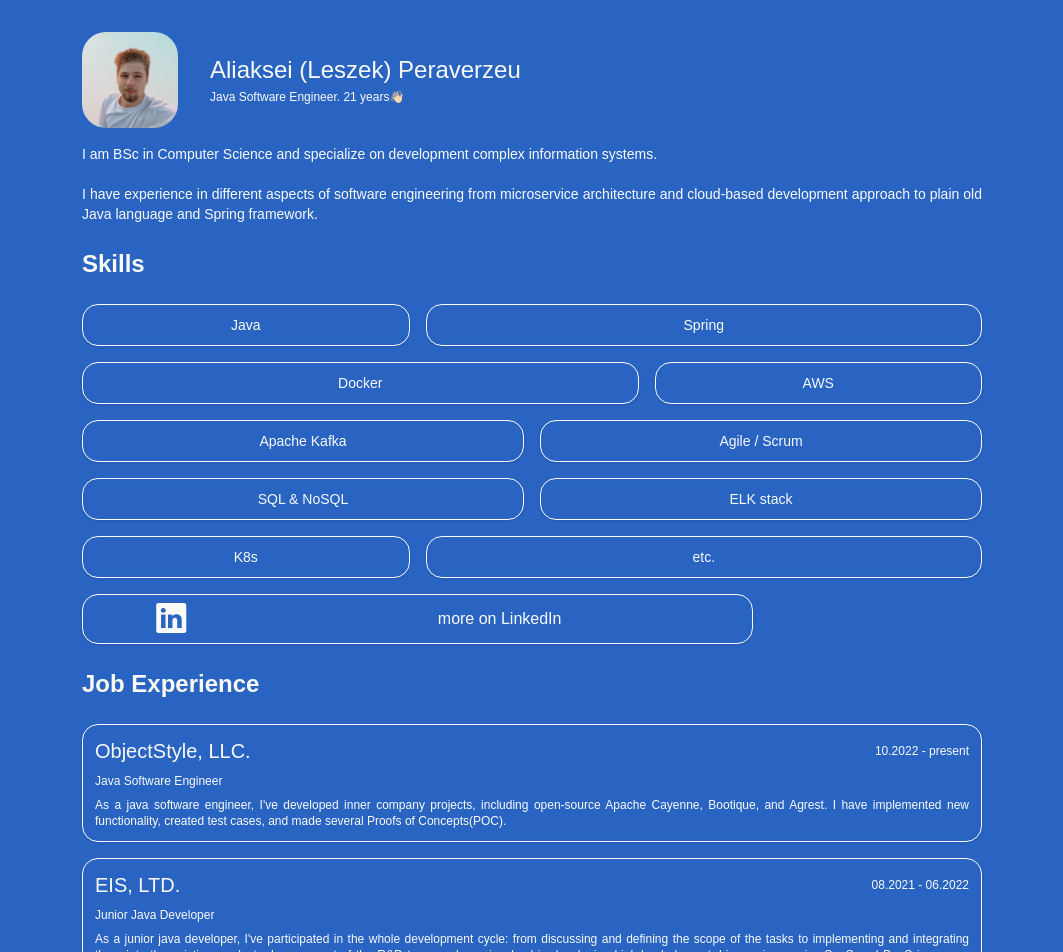
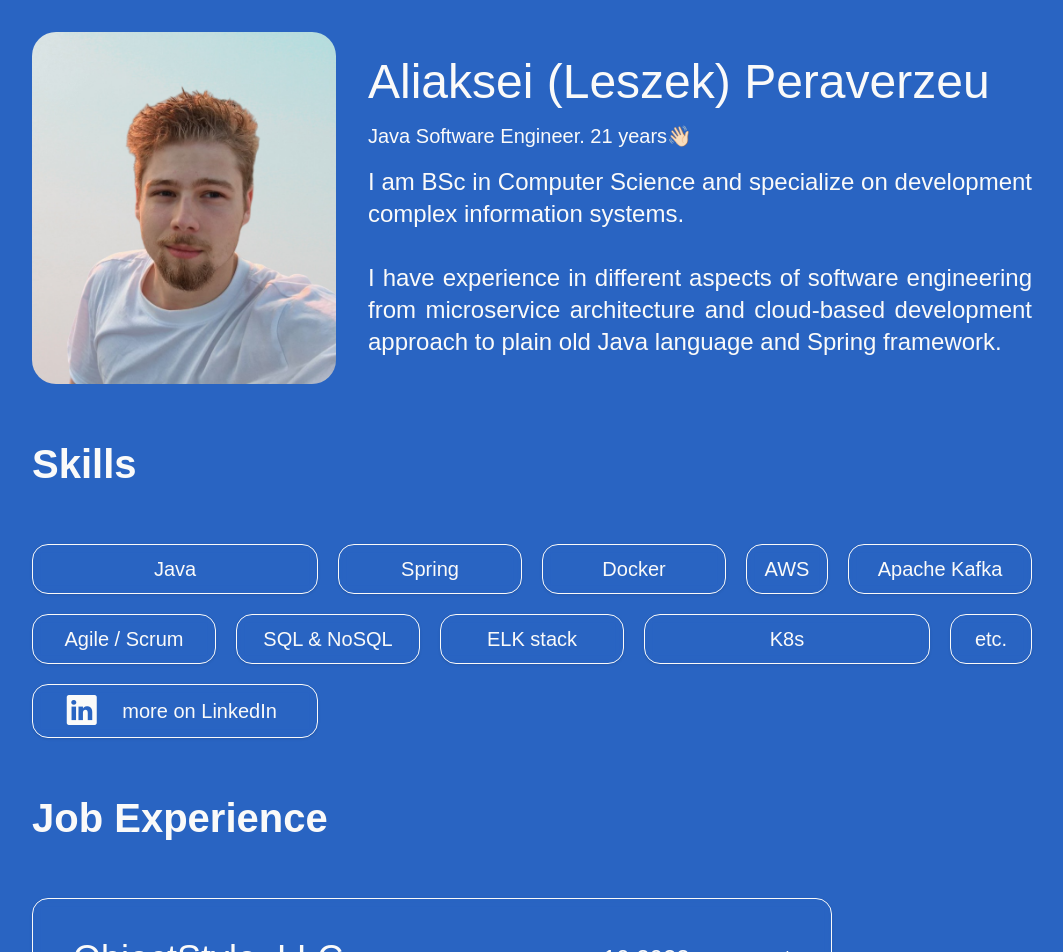
Before and after one commit to aperaverzeu/aperaverzeu.github.io, a React (Vite) app: page / in a window 1280 px wide. Shown: the top 952 px of the page, without its empty margins (108-1171 px from the left). Built offline with nearby package versions, Linux system fonts and the light colour scheme.

Commit message:
add responsible design

```diff
--- a/src/App.tsx
+++ b/src/App.tsx
@@ -6,7 +6,7 @@ import Contacts from "./components/Contacts.tsx";
 
 export default function App() {
     return (
-        <div className="w-80 lg:w-[56.25rem]">
+        <div className="app">
             <Header/>
             <Skills/>
             <Job/>
--- a/src/components/About.tsx
+++ b/src/components/About.tsx
@@ -1,9 +1,9 @@
 export default function About() {
     return (
-        <div className="flex flex-col">
+        <div className="flex flex-col lg:w-[62.5rem]">
             <p className="heading">About</p>
-            <div className="flex flex-col space-y-6 text-justify">
-                <div className="flex flex-col space-y-3">
+            <div className="flex flex-col lg:flex-row space-y-6 lg:space-y-0 lg:space-x-20 text-justify">
+                <div className="flex flex-col space-y-3 lg:space-y-10 lg:w-[28rem]">
                     <p>
                         I like cycling, enjoy creating music and writing science-like article.
                     </p>
@@ -12,7 +12,7 @@ export default function About() {
                         Polish, Czech, Ukrainian and I wanna learn Chinese, and German.
                     </p>
                 </div>
-                <div className="flex flex-col space-y-3">
+                <div className="flex flex-col space-y-3 lg:w-[28rem]">
                     <p>
                         I have been participating in university volunteering movement, where
                         I was a teacher of CS and Java for freshmen.
--- a/src/components/Contacts.tsx
+++ b/src/components/Contacts.tsx
@@ -2,7 +2,7 @@ export default function Contacts() {
     return (
         <div className="flex flex-col">
             <p className="heading">Contacts</p>
-            <div className="flex flex-col space-y-4">
+            <div className="flex flex-col space-y-4 lg:flex-row lg:space-y-0 lg:space-x-20">
                 <div className="flex flex-row justify-center items-center rounded-2xl w-full border border-stone-50 p-2">
                     <i className="bi bi-linkedin text-3xl text-center w-1/5"/>
                     <p className="text-xl text-center w-4/5">LinkedIn</p>
--- a/src/components/Header.tsx
+++ b/src/components/Header.tsx
@@ -1,15 +1,26 @@
 export default function Header() {
     return (
         <div className="flex flex-col space-y-4">
-            <div className="flex flex-row space-x-8 ">
-                <img className="w-24 h-24 rounded-3xl object-cover"
+            <div className="flex flex-row space-x-8">
+                <img className="w-24 h-24 lg:w-[19rem] lg:h-[22rem] rounded-3xl object-cover"
                      src="/avatar.png" alt="avatar image"/>
-                <div className="flex flex-col space-y-1 self-center">
-                    <p className="text-2xl leading-tight font-medium">Aliaksei (Leszek) Peraverzeu</p>
-                    <p className="text-xs">Java Software Engineer. 21 years👋🏻</p>
+                <div className="flex flex-col space-y-1 lg:space-y-4 self-center">
+                    <p className="text-2xl lg:text-5xl leading-tight font-medium">Aliaksei (Leszek) Peraverzeu</p>
+                    <p className="text-xs lg:text-xl">Java Software Engineer. 21 years👋🏻</p>
+                    <div className="text-justify hidden lg:block text-2xl">
+                        <p>
+                            I am BSc in Computer Science and specialize on development complex information systems.
+                        </p>
+                        <br/>
+                        <p>
+                            I have experience in different aspects of software engineering from microservice
+                            architecture and cloud-based development approach to plain old Java language and Spring
+                            framework.
+                        </p>
+                    </div>
                 </div>
             </div>
-            <div className="text-justify">
+            <div className="text-justify lg:hidden">
                 <p>
                     I am BSc in Computer Science and specialize on development complex information systems.
                 </p>
--- a/src/components/Job.tsx
+++ b/src/components/Job.tsx
@@ -2,11 +2,11 @@ export default function Job() {
     return (
         <div className="flex flex-col">
             <p className="heading">Job Experience</p>
-            <div className="flex flex-col space-y-4">
+            <div className="flex flex-col space-y-4 lg:space-y-12">
                 <div className="job">
                     <div className="flex flex-row justify-between">
-                        <p className="self-center text-xl font-medium">ObjectStyle, LLC.</p>
-                        <p className="self-center">10.2022 - present</p>
+                        <p className="self-center text-xl lg:text-4xl font-medium">ObjectStyle, LLC.</p>
+                        <p className="self-center lg:text-2xl">10.2022 - present</p>
                     </div>
                     <p>Java Software Engineer</p>
                     <p className="text-justify">
@@ -18,8 +18,8 @@ export default function Job() {
                 </div>
                 <div className="job">
                     <div className="flex flex-row justify-between">
-                        <p className="self-center text-xl font-medium">EIS, LTD.</p>
-                        <p className="self-center">08.2021 - 06.2022</p>
+                        <p className="self-center text-xl lg:text-4xl font-medium">EIS, LTD.</p>
+                        <p className="self-center lg:text-2xl">08.2021 - 06.2022</p>
                     </div>
                     <p>Junior Java Developer</p>
                     <p className="text-justify">
--- a/src/components/Skills.tsx
+++ b/src/components/Skills.tsx
@@ -2,20 +2,20 @@ export default function Skills() {
     return (
         <div className="flex flex-col">
             <p className="heading">Skills</p>
-            <div className="grid grid-cols-8 gap-4">
-                <p className="skill col-span-3">Java</p>
-                <p className="skill col-span-5">Spring</p>
-                <p className="skill col-span-5">Docker</p>
-                <p className="skill col-span-3">AWS</p>
-                <p className="skill col-span-4">Apache Kafka</p>
-                <p className="skill col-span-4">Agile / Scrum</p>
-                <p className="skill col-span-4">SQL & NoSQL</p>
-                <p className="skill col-span-4">ELK stack</p>
-                <p className="skill col-span-3">K8s</p>
-                <p className="skill col-span-5">etc.</p>
-                <p className="skill-link col-span-6 flex flex-row justify-center items-center">
-                    <i className="bi bi-linkedin text-3xl text-center w-1/4"/>
-                    <p className="text-base text-center w-3/4">more on LinkedIn</p>
+            <div className="grid grid-cols-8 gap-4 lg:grid-cols-10 lg:gap-5">
+                <p className="skill col-span-3 lg:col-span-3">Java</p>
+                <p className="skill col-span-5 lg:col-span-2">Spring</p>
+                <p className="skill col-span-5 lg:col-span-2">Docker</p>
+                <p className="skill col-span-3 lg:col-span-1">AWS</p>
+                <p className="skill col-span-4 lg:col-span-2">Apache Kafka</p>
+                <p className="skill col-span-4 lg:col-span-2">Agile / Scrum</p>
+                <p className="skill col-span-4 lg:col-span-2">SQL & NoSQL</p>
+                <p className="skill col-span-4 lg:col-span-2">ELK stack</p>
+                <p className="skill col-span-3 lg:col-span-3">K8s</p>
+                <p className="skill col-span-5 lg:col-span-1">etc.</p>
+                <p className="skill-link col-span-6 lg:col-span-3 flex flex-row justify-center items-center">
+                    <i className="bi bi-linkedin text-3xl text-center w-1/2"/>
+                    <p className="text-start w-full lg:mr-6">more on LinkedIn</p>
                 </p>
             </div>
         </div>
--- a/src/index.css
+++ b/src/index.css
@@ -5,21 +5,25 @@
 @tailwind utilities;
 
 body {
-    @apply flex flex-col justify-center items-center p-8 bg-[#2964C2] text-stone-50 font-normal text-sm;
+    @apply flex flex-col justify-center items-center p-8 bg-[#2964C2] text-stone-50 font-normal text-sm lg:text-xl;
+}
+
+.app {
+    @apply w-80 lg:w-[62.5rem];
 }
 
 .skill {
-    @apply p-2.5 text-center rounded-2xl border border-stone-50 lg:hover:bg-stone-50 lg:hover:text-[#2964C2] shadow backdrop-blur-sm font-medium;
+    @apply p-2.5 text-center rounded-2xl border border-stone-50 lg:hover:bg-stone-50 lg:hover:text-[#2964C2] shadow backdrop-blur-sm font-medium lg:font-normal;
 }
 
 .skill-link {
-    @apply p-1.5 text-center rounded-2xl border border-stone-50 shadow backdrop-blur-sm font-medium;
+    @apply p-1.5 lg:p-2 text-center rounded-2xl border border-stone-50 shadow backdrop-blur-sm font-medium lg:font-normal;
 }
 
 .job {
-    @apply flex flex-col space-y-2 p-3 rounded-2xl border border-stone-50 shadow backdrop-blur-sm font-normal text-xs;
+    @apply flex flex-col space-y-2 lg:space-y-4 p-3 lg:p-10 lg:w-[50rem] rounded-2xl border border-stone-50 shadow backdrop-blur-sm font-normal text-xs lg:text-xl;
 }
 
 .heading {
-    @apply text-2xl font-semibold my-6;
+    @apply text-2xl lg:text-[2.5rem] font-semibold my-6 lg:my-16;
 }
```
